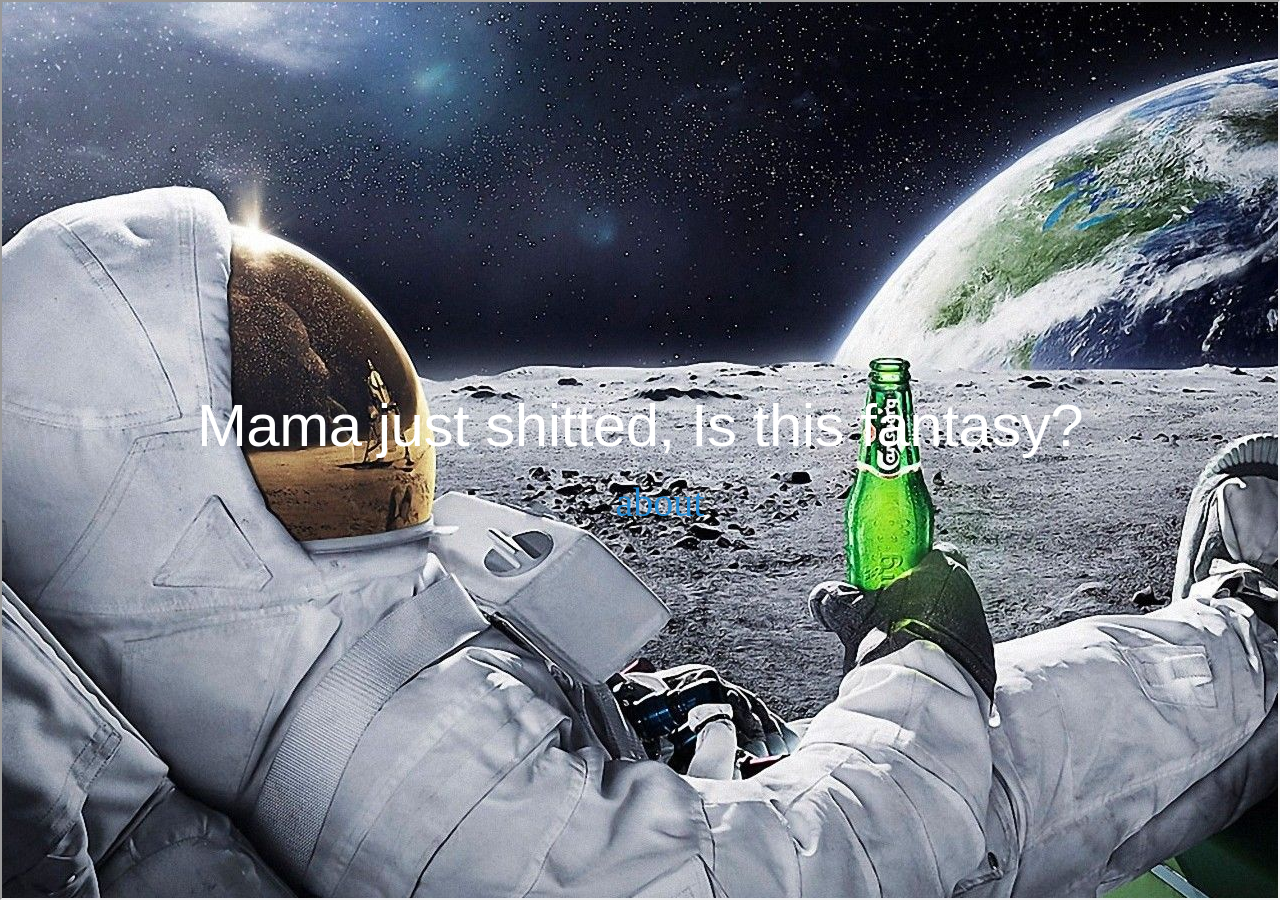
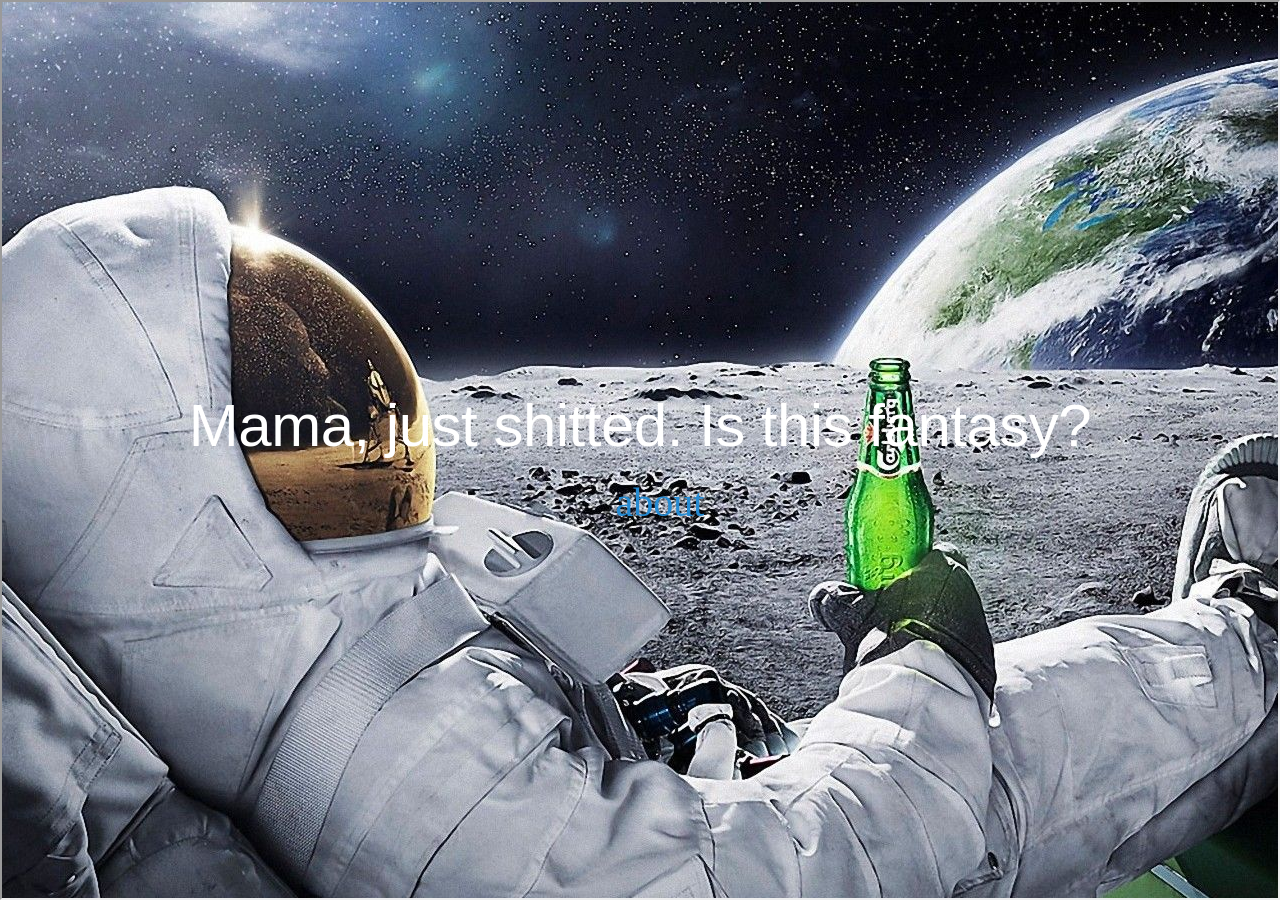
Before and after one commit to 2gotgrossman/icehongssii.github.io, a Jekyll site: the page built from index.html, in a window 1280 px wide. Built offline with Jekyll 4.4.1, drawn with Linux system fonts in a browser that asks for light colours; some web fonts are replaced; the list of posts is cut into pages by our own code.

```diff
--- a/index.html
+++ b/index.html
@@ -5,7 +5,7 @@ title: Home
 
 <div class="video-container">
   <div class="box">
-    <h1>Mama just shitted, Is this fantasy?</h1>
+    <h1>Mama, just shitted. Is this fantasy?</h1>
     <ul>
       <li><a href='/about'>about</a></li>
     </ul>
```
